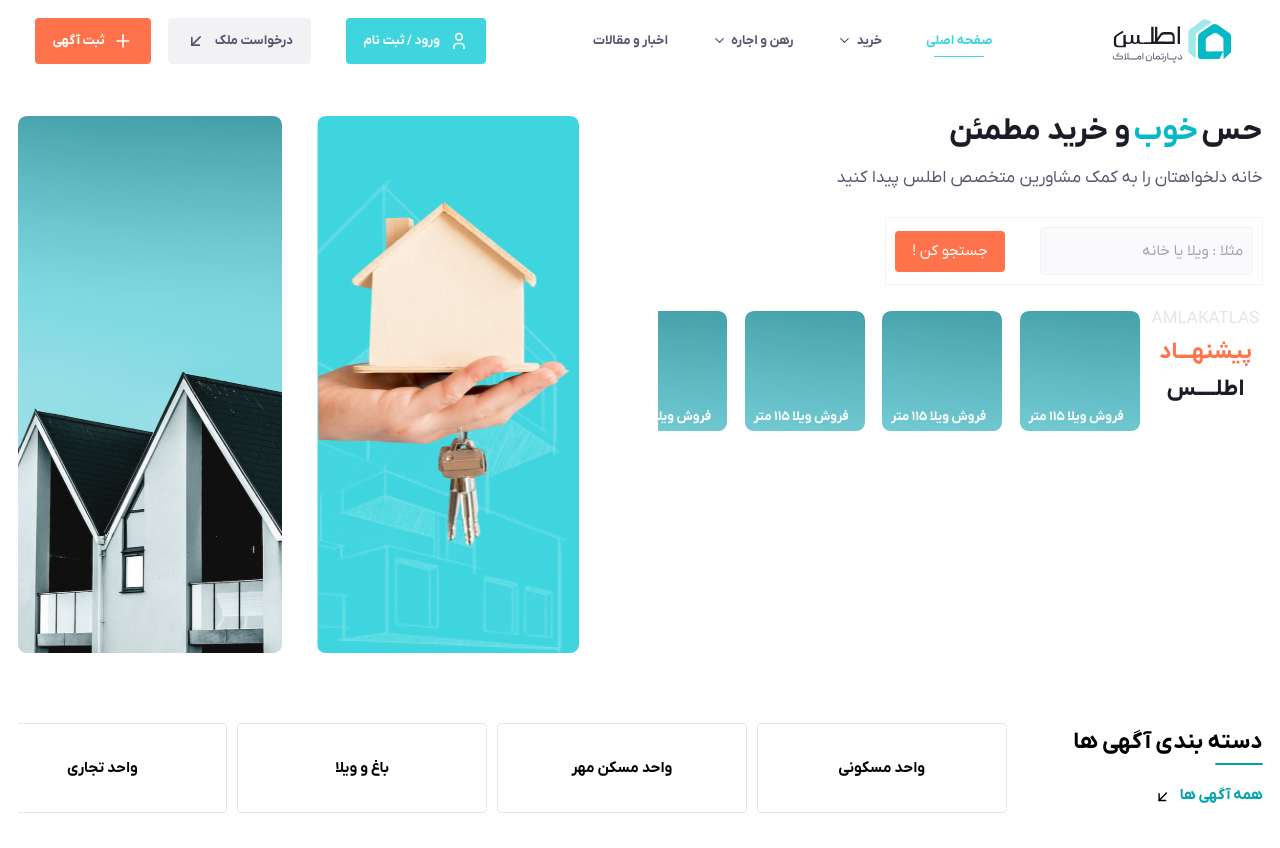
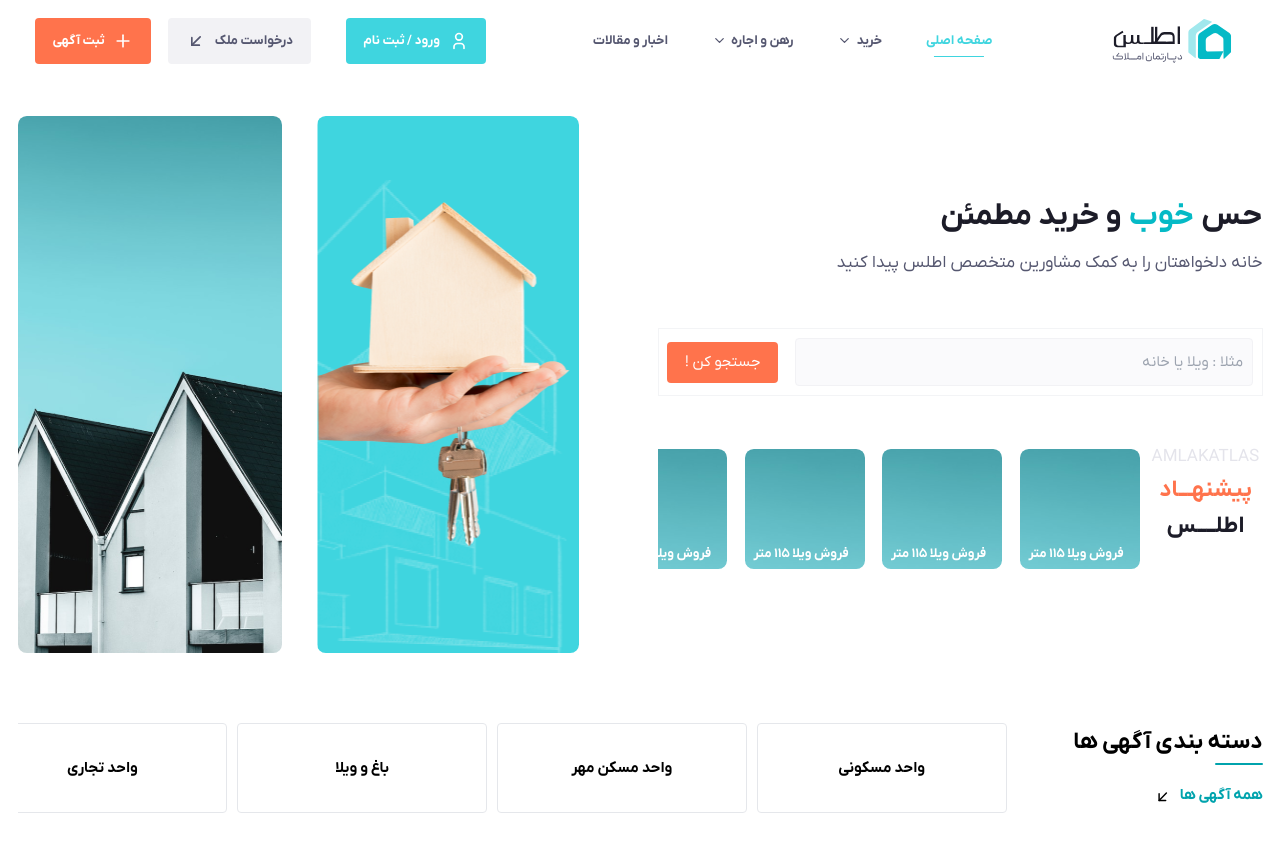
Before and after one commit to amirmahdizare/atlas, a Next.js app: page / in a window 1280 px wide. Built offline with nearby package versions, Linux system fonts and the light colour scheme.

Commit message:
Change HeroSection

```diff
--- a/app/components/landingPage/HeroSection/HeroSection.tsx
+++ b/app/components/landingPage/HeroSection/HeroSection.tsx
@@ -8,13 +8,13 @@ import { Suggest } from './components/Suggest/Suggest'
 export const HeroSection = () => {
     return (
         <div className='grid grid-cols-4 gap-4 '>
-            <div className='col-span-4 lg:col-span-2 flex flex-col gap-3 items-stretch lg:items-start text-center lg:text-right'>
+            <div className='col-span-4 lg:col-span-2 flex flex-col gap-6 items-stretch justify-center lg:items-start text-center lg:text-right'>
 
                 <div className='flex flex-col gap-2'>
 
                     <span className='text-h2-bolder text-raisin-black'>
                         حس
-                        &nbsp;<span className='text-robin-egg -mx-0.5'>خوب</span>&nbsp;
+                        &nbsp;<span className='text-robin-egg '>خوب</span>&nbsp;
                         و خرید مطمئن
                     </span>
 
@@ -25,7 +25,7 @@ export const HeroSection = () => {
                     </p>
                 </div>
 
-                <div className='bg-white p-1 flex flex-row gap-1 lg:gap-4 items-center border border-gray-100  whitespace-nowrap'>
+                <div className='bg-white p-1 flex flex-row gap-1 lg:gap-2 items-center border border-gray-100  whitespace-nowrap w-full'>
                     <Input customMinWidthClass='-' fullWidth  placeholder='مثلا : ویلا یا خانه' />
                     <Button bgColor='secondary' >جستجو کن !</Button>
                 </div>
```
